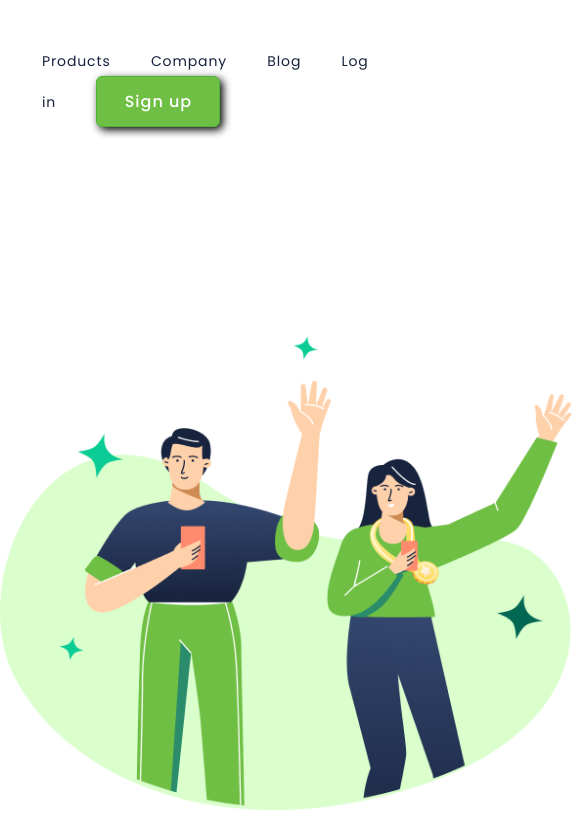
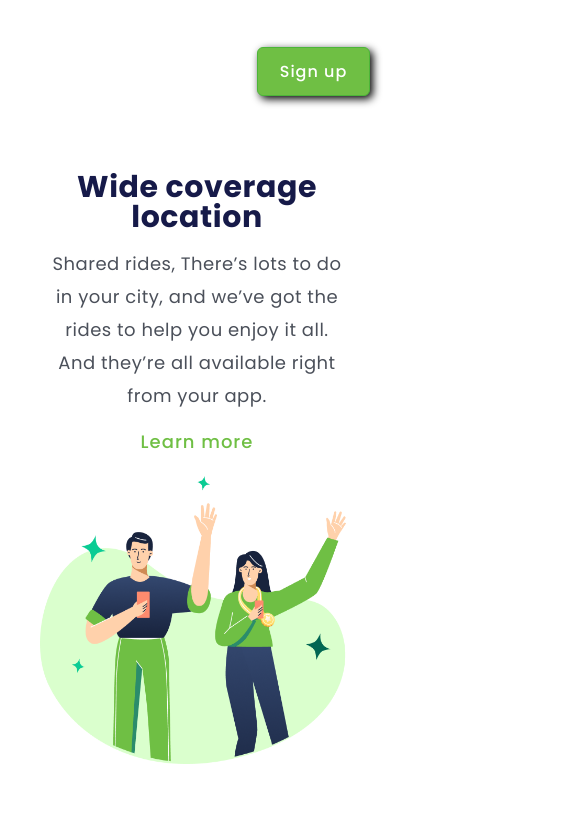
Before and after one commit to Ederl010203/2.PROJETO--duas-pessoas-animadas-HTML---CSS-2, a plain HTML site: page index.html in a window 390 px wide. Shown: the top 822 px of the page, 583 px wide, since content can reach past the window. Drawn offline with Linux system fonts and the light colour scheme.

Commit message:
css atualizado

```diff
--- a/style.css
+++ b/style.css
@@ -90,18 +90,85 @@ p {
 @media (max-width: 1253px) {
   section {
     margin-left: 4px;
+    display: block;
+    text-align: center;
   }
 }
 
-@media (max-width: 1173px) {
+@media (max-width: 1200px) {
   .img_main {
     margin: 0 auto;
     display: block;
   }
-  h1{
+  h1 {
     text-align: center;
     margin: 15px auto;
-
-    width: 100vw;
+  }
+  p {
+    margin: 15px auto;
+    width: 649px;
+  }
+  .btn_main {
+    display: block;
+    margin: 10px auto;
   }
 }
+@media (max-width: 665px) {
+  main{
+    position: relative;
+  }
+  .container_header {
+    margin: 47px 0 76px 42px;
+    display: block;
+    text-align: end;
+  }
+  .list_header {
+    display: none;
+  }
+  .img_main {
+    position: absolute;
+    margin-top: 304px;
+    display: block;
+    width: 312px;
+    height: 288px;
+    /* margin-left: 165px; */
+  }
+  h1 {
+    width: 278px;
+    text-align: center;
+    font-size: 30px;
+    font-weight: 700;
+    line-height: 30px; /* 100% */
+    letter-spacing: 0.596px;
+  }
+  p {
+    width: 304px;
+    color: #4b505a;
+    text-align: center;
+    font-size: 18px;
+    font-weight: 400;
+    line-height: 33px; /* 183.333% */
+    letter-spacing: 0.5px;
+  }
+  .btn_main {
+    font-size: 18px;
+    font-style: normal;
+    font-weight: 500;
+    letter-spacing: 1px;
+  }
+  .btn_header{
+    width: 113px;
+    height: 49px;
+    margin-right: 20px;
+  }
+}
+@media (max-width:560px){
+  .img_main{
+    margin-left: 112px;
+  }
+}
+@media (max-width:460px){
+  .img_main{
+    margin-left: 40px;
+  }
+}
```
